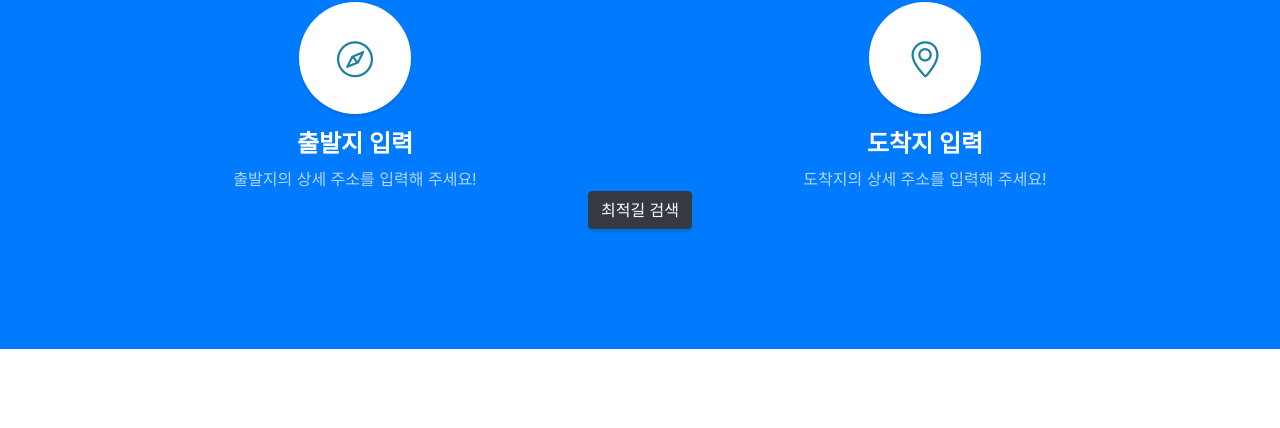
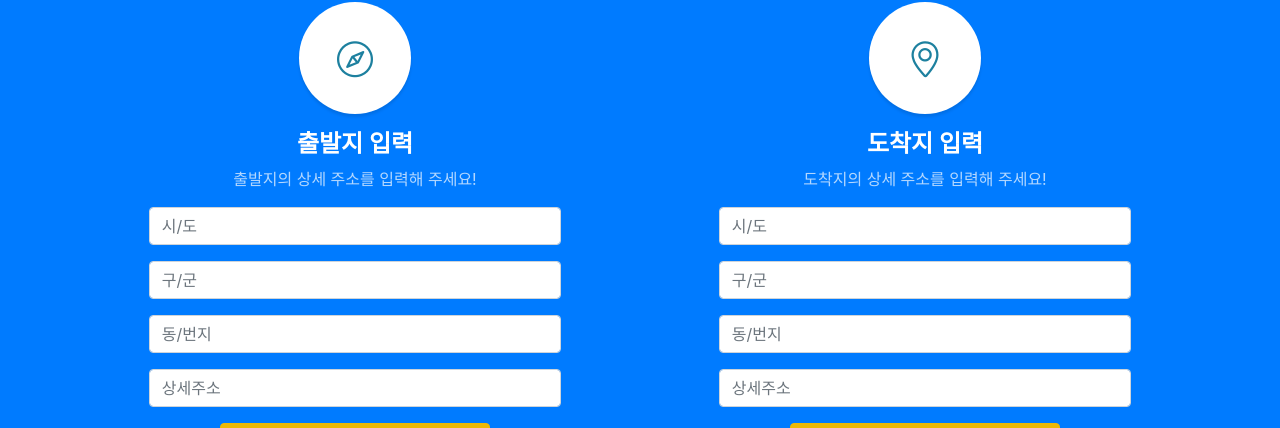
Before and after one commit to JungoKim/TMAPFINDER, a website with bundled scripts: page index.html in a window 1280 px wide. Shown: the part 1087-1515 px from the top of the page. Built offline with nearby package versions, Linux system fonts and the light colour scheme; a script that the page names is missing.

Commit message:
Implement UI for search by address

```diff
--- a/index.html
+++ b/index.html
@@ -80,8 +80,30 @@
             <h4>
               <strong>출발지 입력</strong>
             </h4>
-
             <p class="text-faded mb-0">출발지의 상세 주소를 입력해 주세요!</p>
+            <form>
+              <div class="form-row mt-3">
+                <div class="mb-3 mx-auto w-75">
+                  <input type="text" class="form-control" id="validationDefault03" placeholder="시/도" required>
+                </div>
+              </div>
+              <div class="form-row">
+                <div class="mb-3 mx-auto w-75">
+                  <input type="text" class="form-control" id="validationDefault03" placeholder="구/군" required>
+                </div>
+              </div>
+              <div class="form-row">
+                <div class="mb-3 mx-auto w-75">
+                  <input type="text" class="form-control" id="validationDefault03" placeholder="동/번지" required>
+                </div>
+              </div>
+              <div class="form-row">
+                <div class="mb-3 mx-auto w-75">
+                  <input type="text" class="form-control" id="validationDefault03" placeholder="상세주소" required>
+                </div>
+              </div>
+            </form>
+            <a class="btn btn-secondary btn-xs w-50">출발지 등록</a>
           </div>
           <div class="col-lg-6 col-md-6 mb-5 mb-lg-0">
             <span class="service-icon rounded-circle mx-auto mb-3">
@@ -91,10 +113,33 @@
               <strong>도착지 입력</strong>
             </h4>
             <p class="text-faded mb-0">도착지의 상세 주소를 입력해 주세요!</p>
+            <form>
+              <div class="form-row mt-3">
+                <div class="mb-3 mx-auto w-75">
+                  <input type="text" class="form-control" id="validationDefault03" placeholder="시/도" required>
+                </div>
+              </div>
+              <div class="form-row">
+                <div class="mb-3 mx-auto w-75">
+                  <input type="text" class="form-control" id="validationDefault03" placeholder="구/군" required>
+                </div>
+              </div>
+              <div class="form-row">
+                <div class="mb-3 mx-auto w-75">
+                  <input type="text" class="form-control" id="validationDefault03" placeholder="동/번지" required>
+                </div>
+              </div>
+              <div class="form-row">
+                <div class="mb-3 mx-auto w-75">
+                  <input type="text" class="form-control" id="validationDefault03" placeholder="상세주소" required>
+                </div>
+              </div>
+            </form>
+            <a class="btn btn-secondary btn-xs w-50">도착지 등록</a>
           </div>
         </div>
       </div>
-      <div class="container text-center">
+      <div class="container text-center mt-5">
         <a class="btn btn-dark btn-xl js-scroll-trigger" href="#page-top">최적길 검색</a>
       </div>
     </section>
@@ -104,7 +149,7 @@
       <div class="container">
         <ul class="list-inline mb-5">
           <li class="list-inline-item">
-            <a class="social-link rounded-circle text-white" href="#">
+            <a class="social-link rounded-circle text-white" href="https://github.com/JungoKim/TMAPFINDER">
               <i class="icon-social-github"></i>
             </a>
           </li>
```
